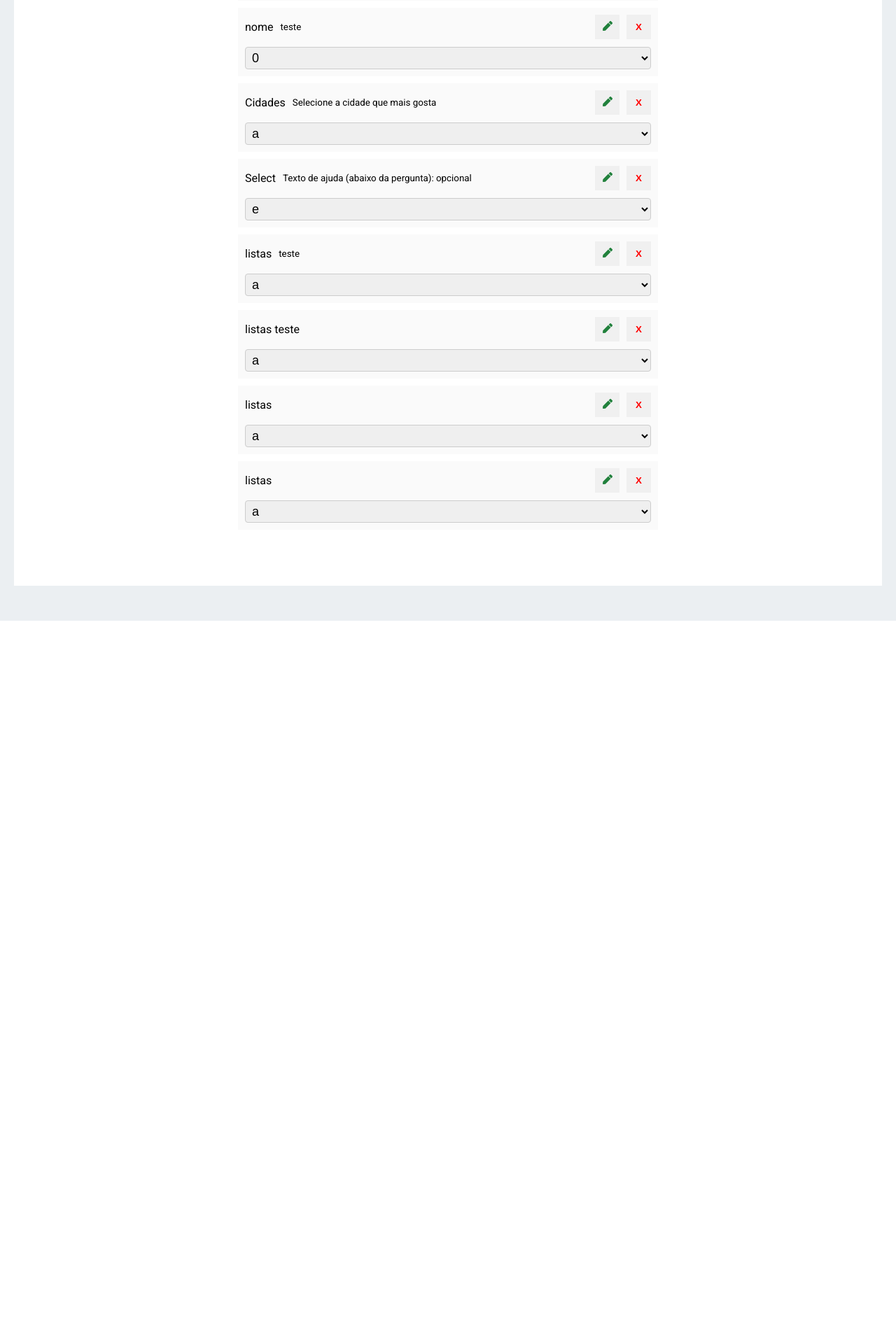
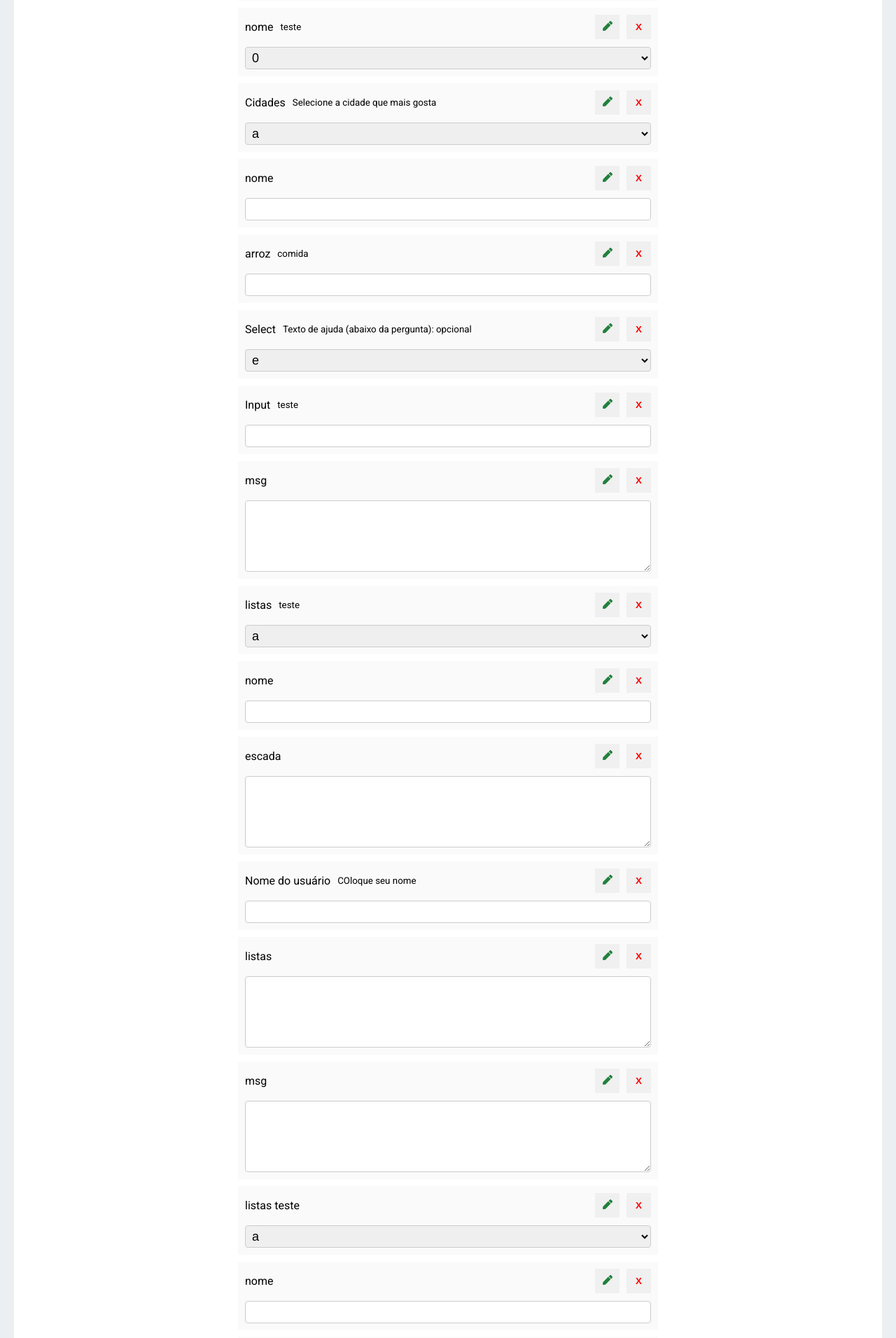
Before and after one commit to Sara01romao/edit-form, a PHP site: page /criar-campo.php in a window 1280 px wide. Shown: the part 1071-2983 px from the top of the page at 70% size. Before the commit the page ends 1958 px from the top, so only its background shows below. Run offline with PHP 8.4, Linux system fonts and the light colour scheme; data comes from the database, SQL or seed files in the repository.

Commit message:
feat: add action no input e textarea

```diff
--- a/criar-campo.php
+++ b/criar-campo.php
@@ -67,12 +67,55 @@ if ($_SERVER['REQUEST_METHOD'] === 'POST') {
     $tipo= $campo_obj['tipo'];
     $ajuda= $campo_obj['ajuda'];
     $opcoes= $campo_obj['opcoes'];
-    $id = $campo_obj['id_campo'];
 
-    var_dump($opcoes);
+    // var_dump($opcoes);
+
+    if($action == 'create'){
 
 
-    if($action == 'edit'){
+        if(isset($campo_obj['tipo']) == "tres"){
+
+            $sqlCampo = "INSERT INTO `campo` (`nome_campo`, `tipo_campo`, `ajuda_campo`) VALUES ('$nome', '$tipo', '$ajuda')";
+            $inserir_campo = mysqli_query($conexao, $sqlCampo);
+
+
+            if ($inserir_campo) {
+                $campo_id = mysqli_insert_id($conexao); // Obtém o ID gerado para o campo
+
+
+                // Agora, insira as opções do campo <select> na tabela "opcao" com o campo_id associado
+                foreach ($opcoes as $opcao) {
+                    if (!empty($opcao)) {
+                        $sqlOpcao = "INSERT INTO `opcao` (`nome_opcao`, `id_campo_opcao`) VALUES ('$opcao', '$campo_id')";
+                        $inserir_opcao = mysqli_query($conexao, $sqlOpcao);
+
+                    }
+
+
+                }
+
+                $retorno = ['codigo' => $campo_id];
+                echo json_encode($retorno);
+            }
+
+        }else{
+            $sqlCampo = "INSERT INTO `campo` (`nome_campo`, `tipo_campo`, `ajuda_campo`) VALUES ('$nome', '$tipo', '$ajuda')";
+            $inserir_campo = mysqli_query($conexao, $sqlCampo);
+
+            $campo_id = mysqli_insert_id($conexao);
+
+            $retorno = ['codigo' => $campo_id];
+            echo  json_encode($retorno);
+        }
+
+        exit();
+
+
+
+
+
+    }elseif($action == 'edit'){
+        $id = $campo_obj['id_campo'];
 
         $sqlEditCampo = "UPDATE `campo` SET `nome_campo`= '$nome' WHERE id_campo = $id ";
 
@@ -361,11 +404,62 @@ if ($_SERVER['REQUEST_METHOD'] === 'POST') {
                                 <?php } ?>
                             </select>
                         </div>
-                <?php
+                     <?php
+                    } elseif ($tipo_campo == "um") {
+                        ?>
+                        <div class="novoCampo" id="<?php echo $id_campo; ?>">
+                            <!-- Rest of your HTML and PHP code for "um" type -->
+
+                            <div>
+                                <div class="title-campo">
+                                    <label ><?php echo $nome_campo; ?></label>
+                                    <small><?php echo $ajuda_campo; ?></small>
+                                </div>
+
+                                <div>
+                                    <button type='button' class='editar-campo' onclick='editarCampo(this)'>
+                                        <svg width="14" height="14" viewBox="0 0 14 14" fill="none" xmlns="http://www.w3.org/2000/svg">
+                                            <path d="M7.95001 2.54937L11.4505 6.04997L3.84938 13.6514L0.728442 13.9959C0.31064 14.0421 -0.0423582 13.6888 0.00412498 13.271L0.351382 10.1478L7.95001 2.54937ZM13.6155 2.02819L11.9719 0.384528C11.4592 -0.128176 10.6277 -0.128176 10.115 0.384528L8.56878 1.93084L12.0692 5.43145L13.6155 3.88513C14.1282 3.37215 14.1282 2.54089 13.6155 2.02819Z" fill="#21813C"/>
+                                        </svg>
+                                    </button>
+                                    <button type='button' class='remove-campo' onclick='removerCampo(this)'> X</button>
+                                </div>
+                            </div>
+                            <input type="text" name="<?php echo $nome_campo; ?>">
+                        </div>
+                        <?php
+
+                    }elseif ($tipo_campo == "dois") {
+                        ?>
+                        <div class="novoCampo" id="<?php echo $id_campo; ?>">
+                            <div>
+
+                                <div class="title-campo">
+                                    <label ><?php echo $nome_campo; ?></label>
+                                    <small><?php echo $ajuda_campo; ?></small>
+                                </div>
+
+                                <div>
+                                    <button type='button' class='editar-campo' onclick='editarCampo(this)'>
+                                        <svg width="14" height="14" viewBox="0 0 14 14" fill="none" xmlns="http://www.w3.org/2000/svg">
+                                                <path d="M7.95001 2.54937L11.4505 6.04997L3.84938 13.6514L0.728442 13.9959C0.31064 14.0421 -0.0423582 13.6888 0.00412498 13.271L0.351382 10.1478L7.95001 2.54937ZM13.6155 2.02819L11.9719 0.384528C11.4592 -0.128176 10.6277 -0.128176 10.115 0.384528L8.56878 1.93084L12.0692 5.43145L13.6155 3.88513C14.1282 3.37215 14.1282 2.54089 13.6155 2.02819Z" fill="#21813C"/>
+                                        </svg>
+                                    </button>
+                                    <button type='button' class='remove-campo' onclick='removerCampo(this)'> X</button>
+                                </div>
+                            </div>
+
+                            <textarea name="<?php echo $nome_campo; ?>"></textarea>
+                        </div>
+                        <?php
                     }
                 }
                 ?>
             </div>
+
+
+
+
 
 
 
@@ -554,6 +648,7 @@ if ($_SERVER['REQUEST_METHOD'] === 'POST') {
                             type: 'POST',
                             url: '', // Substitua 'sua_pagina.php' pelo caminho correto do seu script PHP
                             data: {
+                                action: "create",
                                 campo_obj: JSON.stringify(campo_obj) // Converta o objeto para uma string JSON
                             },
                             success: function(response) {
@@ -641,13 +736,14 @@ if ($_SERVER['REQUEST_METHOD'] === 'POST') {
                             type: 'POST',
                             url: '', // Substitua 'sua_pagina.php' pelo caminho correto do seu script PHP
                             data: {
+                                action: "create",
                                 campo_obj: JSON.stringify(campo_obj) // Converta o objeto para uma string JSON
+
+
                             },
                             success: function(response) {
-                                console.log("enviado");
                                 // Lida com a resposta do PHP, se necessário
                                 var data = JSON.parse(response);
-
 
                                 novoInput.id= data.codigo;
 
@@ -714,6 +810,7 @@ if ($_SERVER['REQUEST_METHOD'] === 'POST') {
                             type: 'POST',
                             url: '', // Substitua 'sua_pagina.php' pelo caminho correto do seu script PHP
                             data: {
+                                action: "create",
                                 campo_obj: JSON.stringify(campo_obj) // Converta o objeto para uma string JSON
                             },
                             success: function(response) {
@@ -857,6 +954,7 @@ if ($_SERVER['REQUEST_METHOD'] === 'POST') {
 
         //editar
         function editarCampo(button) {
+
 
 
             $('.modal-edit-campo').css('display','flex')
```
